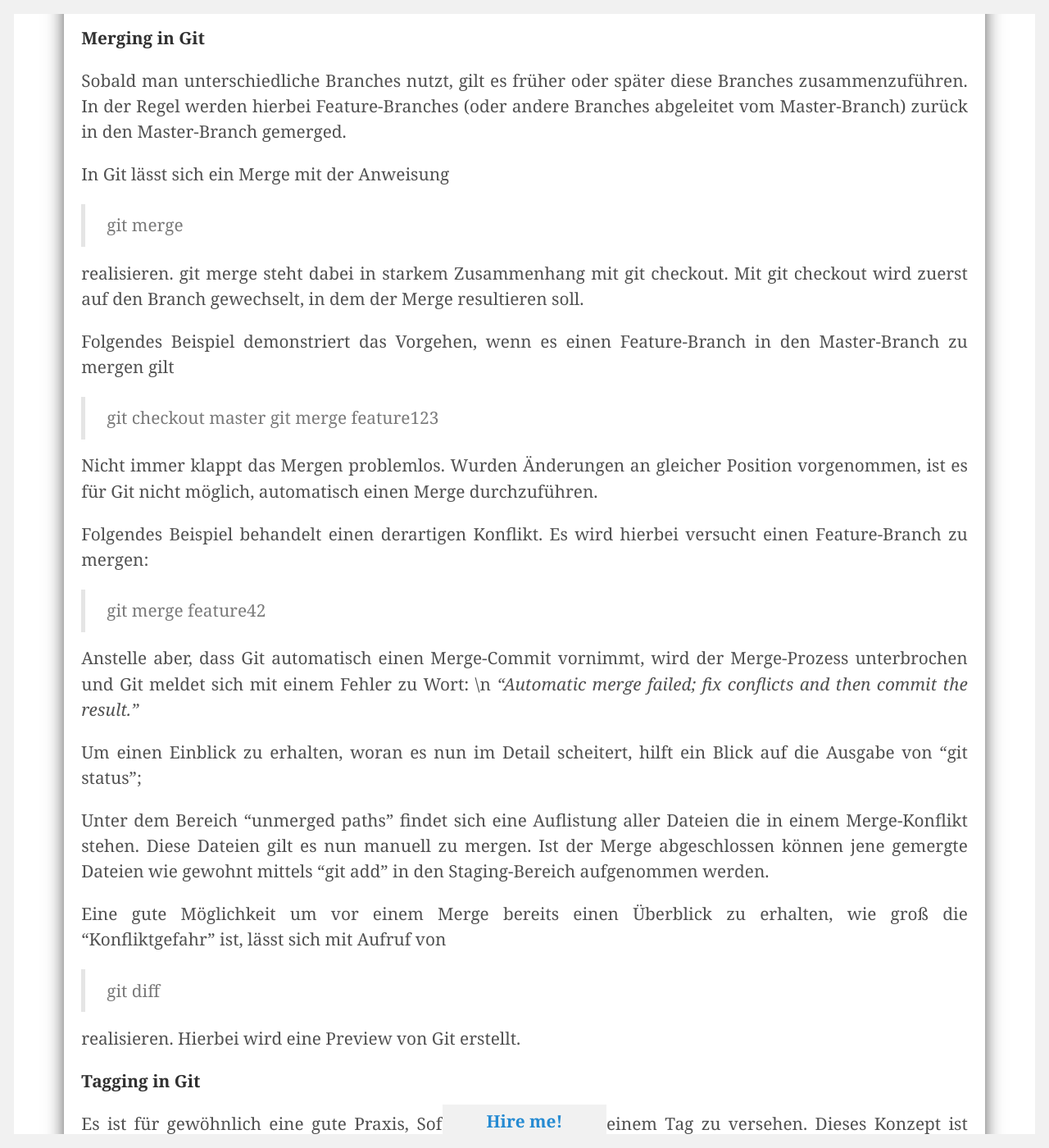
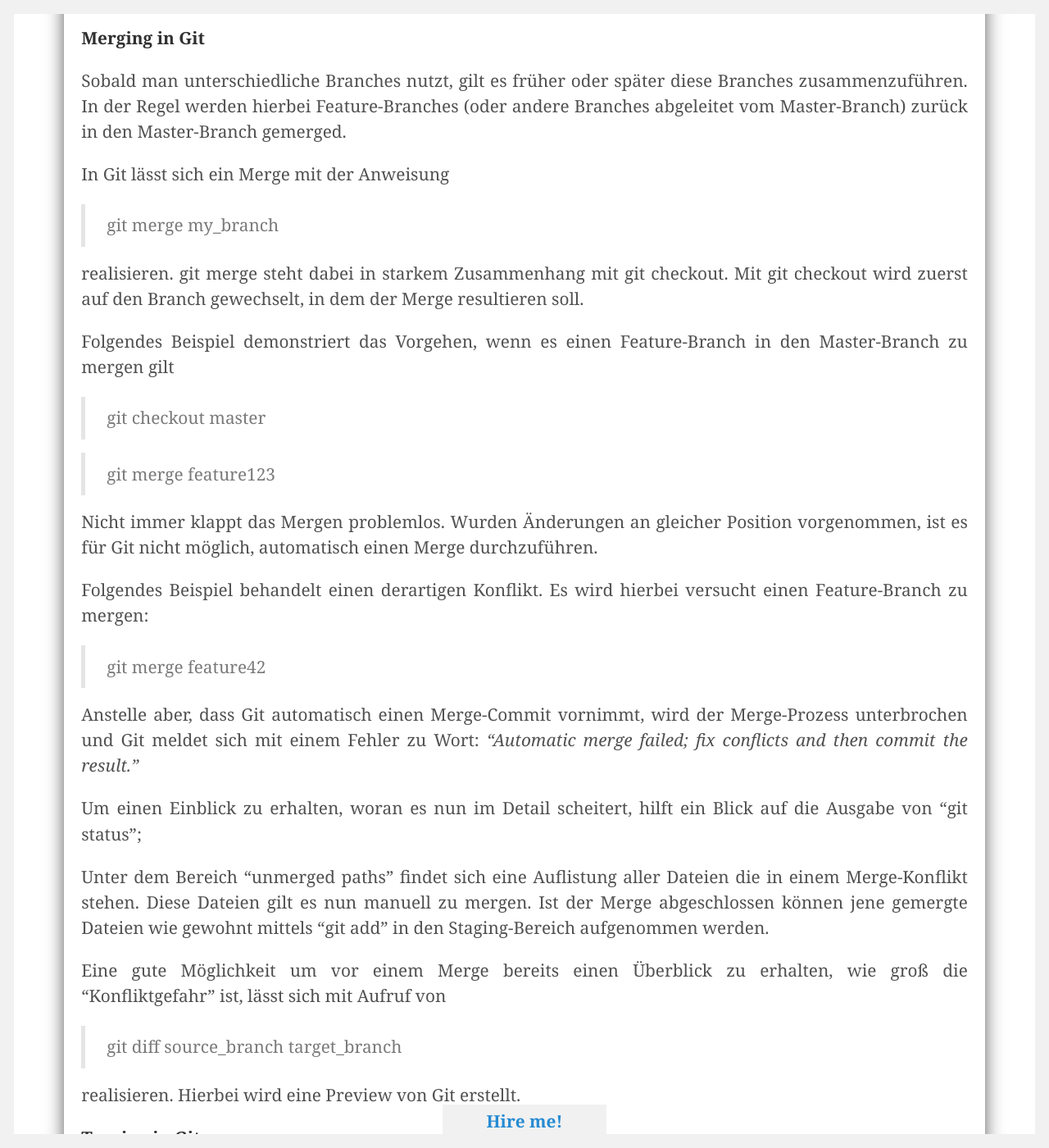
Before and after one commit to andreasschrade/andreasschrade.github.com, a Jekyll site: the page built from _posts/2015-03-11-git-kompakte-einfuehrung.md, in a window 1280 px wide and 1400 px high, scrolled down 5122 px. Shown: the whole window at 82% size. Built offline with Jekyll 4.4.1, drawn with Linux system fonts in a browser that asks for light colours; Markdown is read by kramdown in place of the engine named in the settings.

Commit message:
fixed article bugs in git article

```diff
--- a/_posts/2015-03-11-git-kompakte-einfuehrung.md
+++ b/_posts/2015-03-11-git-kompakte-einfuehrung.md
@@ -133,7 +133,7 @@
 
 In Git lässt sich ein Merge mit der Anweisung
 
->git merge <branch>
+>git merge my_branch
 
 realisieren. git merge steht dabei in starkem Zusammenhang mit git checkout.
 Mit git checkout wird zuerst auf den Branch gewechselt, in dem der Merge resultieren soll.
@@ -141,6 +141,7 @@
 Folgendes Beispiel demonstriert das Vorgehen, wenn es einen Feature-Branch in den Master-Branch zu mergen gilt
 
 >git checkout master
+
 >git merge feature123
 
 Nicht immer klappt das Mergen problemlos. Wurden Änderungen an gleicher Position vorgenommen, ist es für Git nicht möglich, automatisch einen Merge durchzuführen.
@@ -149,7 +150,7 @@
 
 >git merge feature42
 
-Anstelle aber, dass Git automatisch einen Merge-Commit vornimmt, wird der Merge-Prozess unterbrochen und Git meldet sich mit einem Fehler zu Wort: \n
+Anstelle aber, dass Git automatisch einen Merge-Commit vornimmt, wird der Merge-Prozess unterbrochen und Git meldet sich mit einem Fehler zu Wort:
 <i>"Automatic merge failed; fix conflicts and then commit the result."</i>
 
 Um einen Einblick zu erhalten, woran es nun im Detail scheitert, hilft ein Blick auf die Ausgabe von "git status";
@@ -159,7 +160,7 @@
 
 Eine gute Möglichkeit um vor einem Merge bereits einen Überblick zu erhalten, wie groß die "Konfliktgefahr" ist, lässt sich mit Aufruf von
 
->git diff <source_branch> <target_branch>
+>git diff source_branch target_branch
 
 realisieren. Hierbei wird eine Preview von Git erstellt.
 
```
